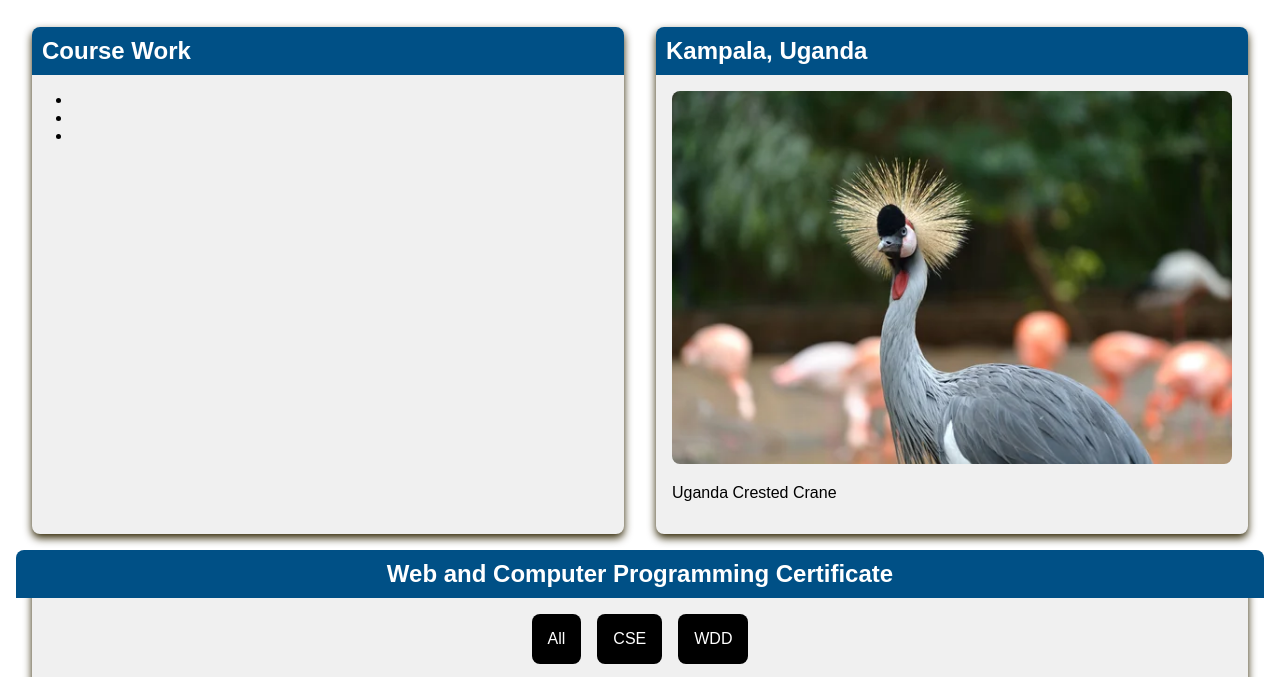
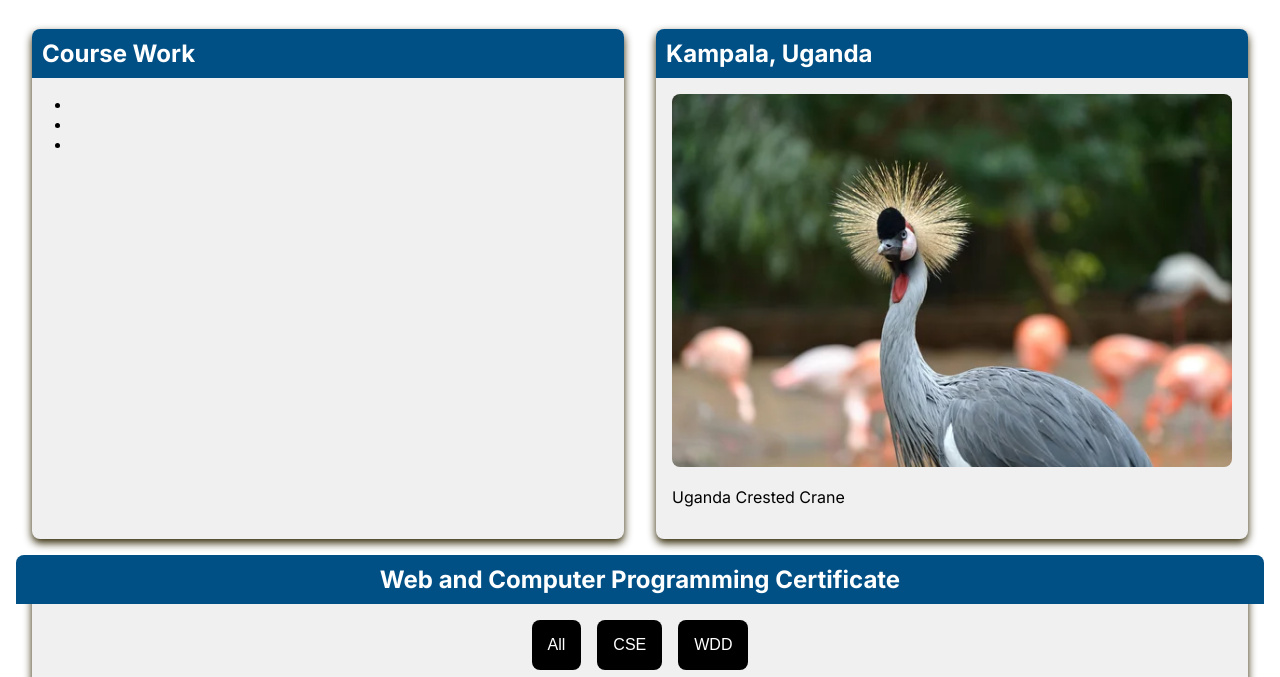
Before and after one commit to jonathanaloya/wdd231, a plain HTML site: page index.html in a window 1280 px wide. Shown: the part 187-864 px from the top of the page. Drawn offline with Linux system fonts and the light colour scheme.

Commit message:
fonts added

```diff
--- a/index.html
+++ b/index.html
@@ -5,6 +5,9 @@
     <meta name="viewport" content="width=device-width, initial-scale=1.0">
     <meta name="author" content="Jonathan Aloya">
     <meta name="description" content="WDD 231 - Web Frontend development 1, a webpage by Jonathan Aloya offering a home page for chamber of commerce.">
+    <link rel="preconnect" href="https://fonts.googleapis.com">
+    <link rel="preconnect" href="https://fonts.gstatic.com" crossorigin>
+    <link href="https://fonts.googleapis.com/css2?family=Inter:wght@100..900&display=swap" rel="stylesheet">
     <title>WDD 231 Web Frontend development 1</title>
     <link rel="stylesheet" href="styles/index.css">
 </head>
--- a/styles/index.css
+++ b/styles/index.css
@@ -1,6 +1,6 @@
 /* General styles */
 body {
-    font-family: Arial, sans-serif;
+    font-family: "Inter", sans-serif;
     margin: 0;
     padding: 0;
     box-sizing: border-box;
```
